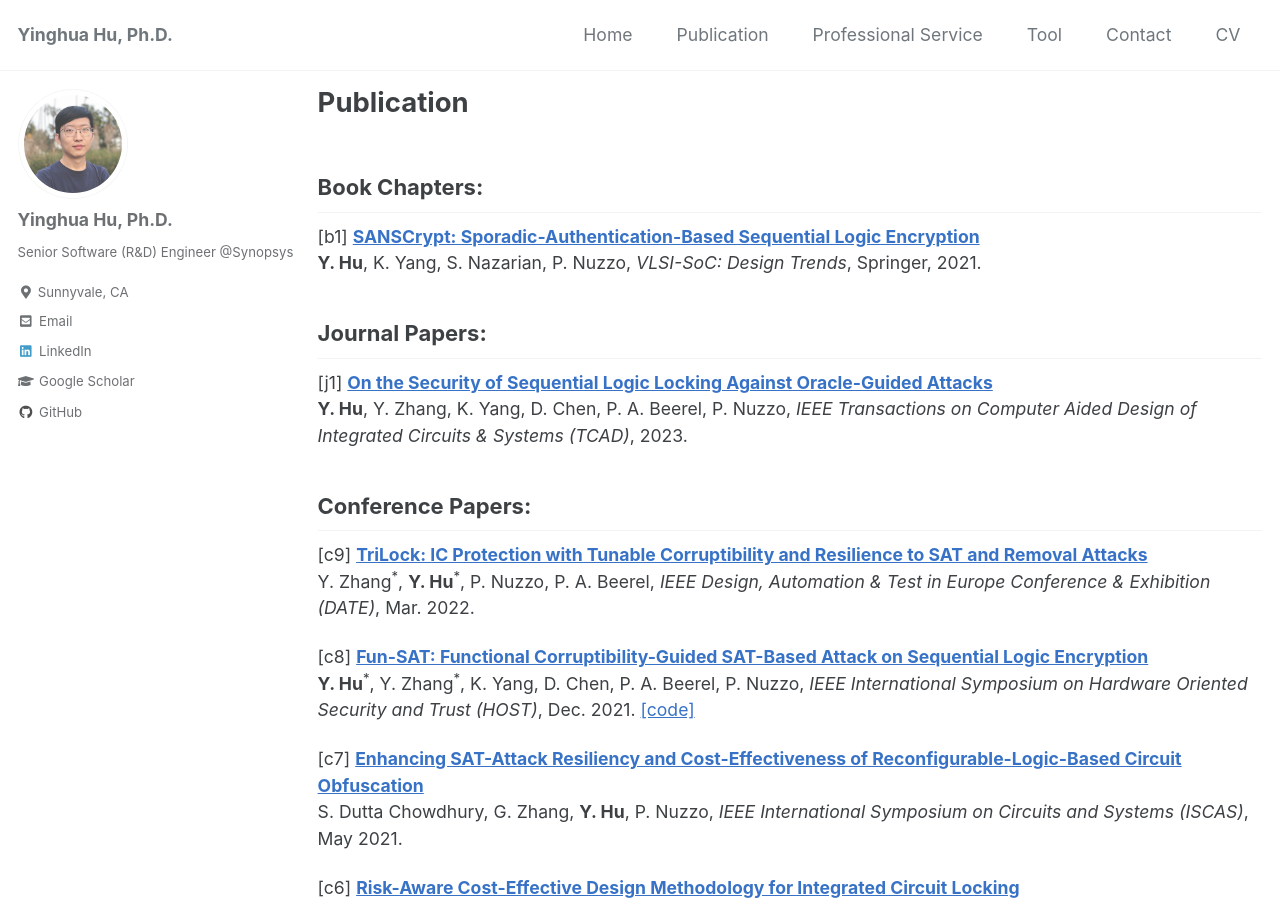
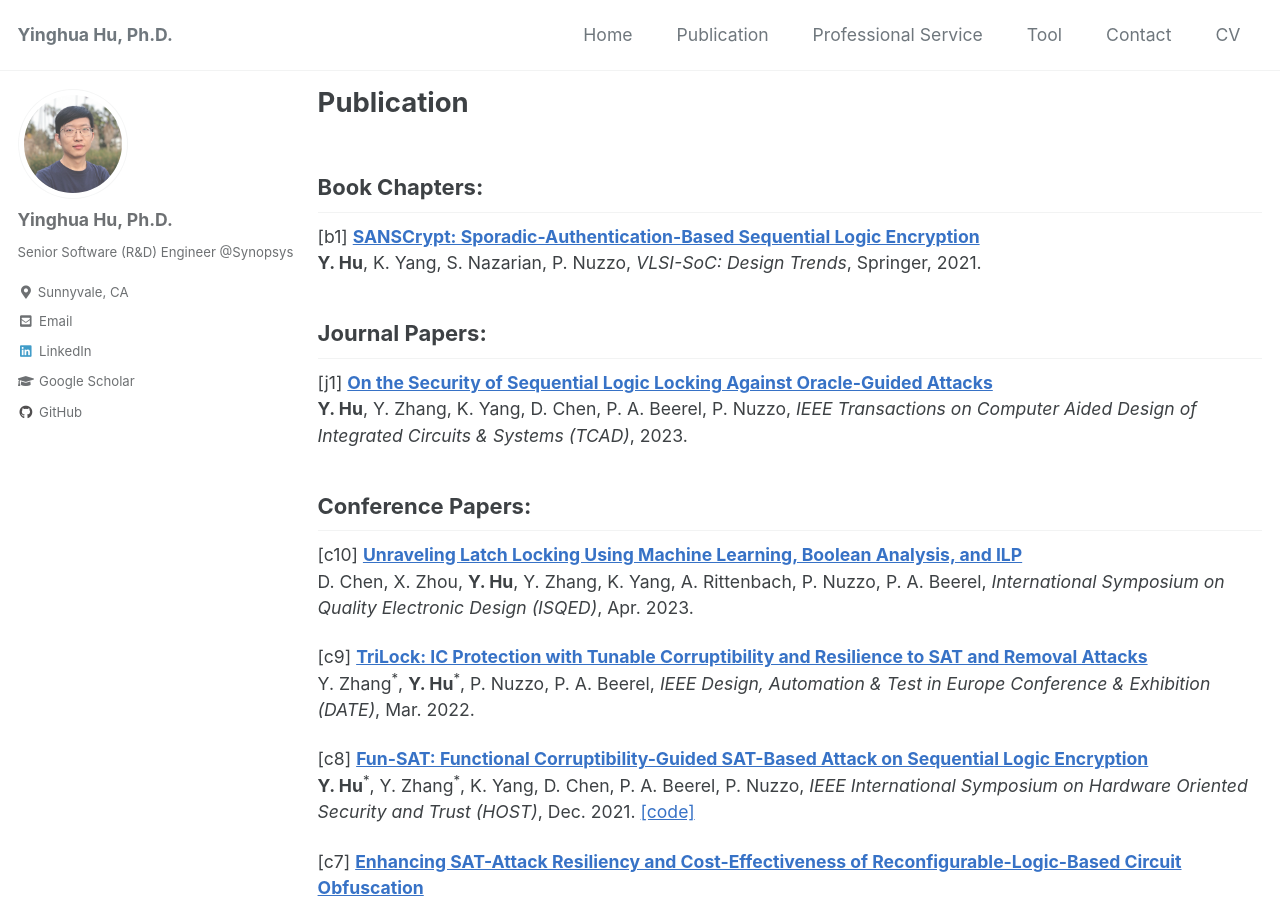
Before and after one commit to yinghuah/yinghuah.github.io, a Jekyll site: the page built from _pages/publication.md, in a window 1280 px wide and 900 px high. Built offline with Jekyll 4.4.1, drawn with Linux system fonts in a browser that asks for light colours; cached includes are drawn as plain includes; our own code applies the rules of GitHub Pages for plain Markdown files.

Commit message:
Update publication.md

```diff
--- a/_pages/publication.md
+++ b/_pages/publication.md
@@ -17,6 +17,9 @@ title: null
 **Y. Hu**, Y. Zhang, K. Yang, D. Chen, P. A. Beerel, P. Nuzzo, *IEEE Transactions on Computer Aided Design of Integrated Circuits & Systems (TCAD)*, 2023.
 
 ## Conference Papers:
+
+[c10] [**Unraveling Latch Locking Using Machine Learning, Boolean Analysis, and ILP**](https://arxiv.org/abs/2305.00107)\
+D. Chen, X. Zhou, **Y. Hu**, Y. Zhang, K. Yang, A. Rittenbach, P. Nuzzo, P. A. Beerel, *International Symposium on Quality Electronic Design (ISQED)*, Apr. 2023.
 
 [c9] [**TriLock: IC Protection with Tunable Corruptibility and Resilience to SAT and Removal Attacks**](https://doi.org/10.23919/DATE54114.2022.9774649)\
 Y. Zhang<sup>\*</sup>, **Y. Hu**<sup>\*</sup>, P. Nuzzo, P. A. Beerel, *IEEE Design, Automation & Test in Europe Conference & Exhibition (DATE)*, Mar. 2022.
```
